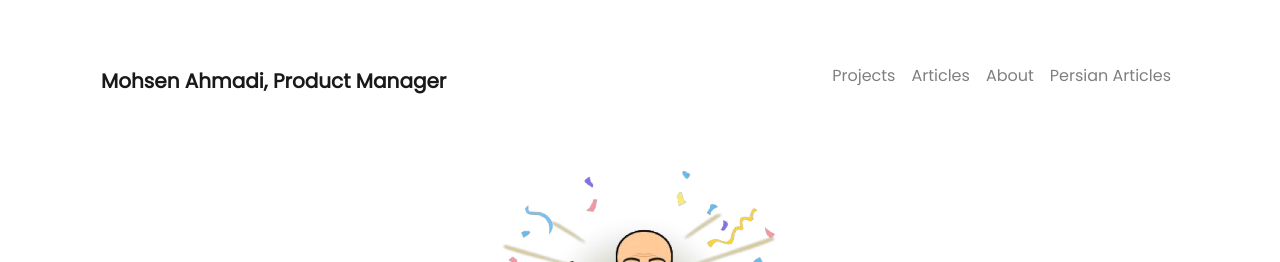
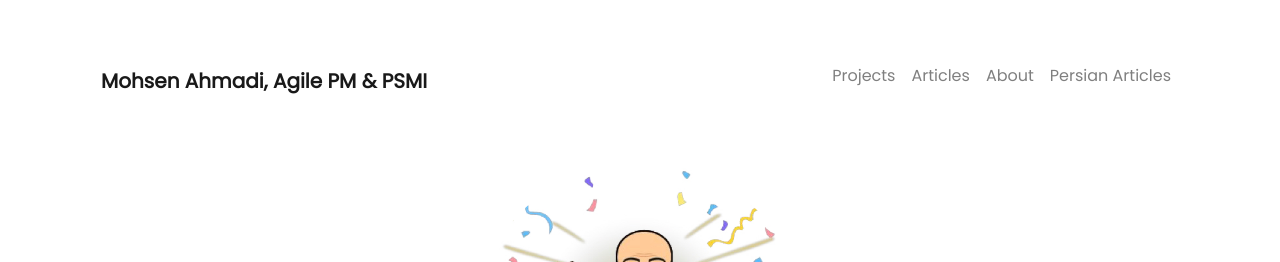
Before and after one commit to mohsenahmadi/mohsenahmadi.github.io, a Jekyll site: the page built from index.html, in a window 1280 px wide. Shown: the top 262 px of the page. Built offline with Jekyll 4.4.1, drawn with Linux system fonts in a browser that asks for light colours; nearby versions of some CDN libraries; comment, search, counter and statistics services are not loaded.

Commit message:
changing some tags in header and body

```diff
--- a/_config.yml
+++ b/_config.yml
@@ -1,5 +1,5 @@
 # Site settings
-title: Mohsen Ahmadi, Product Manager
+title: Mohsen Ahmadi, Agile PM & PSMI
 description: >- # this means to ignore newlines until "baseurl:"
   Agile Product Manager, Agile Product/Project Manager and Scrum Master, with the successful product/project management history. Highly skilled in collaborating with team members to achieve business and financial goals. Also, Python Lover, Coffee Addict, Have a Big Dream, Nutella, Workout, Travel and Backpacker
 baseurl: "" # the subpath of your site, e.g. /blog
--- /dev/null
+++ b/robots.txt
@@ -0,0 +1,2 @@
+User-agent: *
+Allow: /
```
